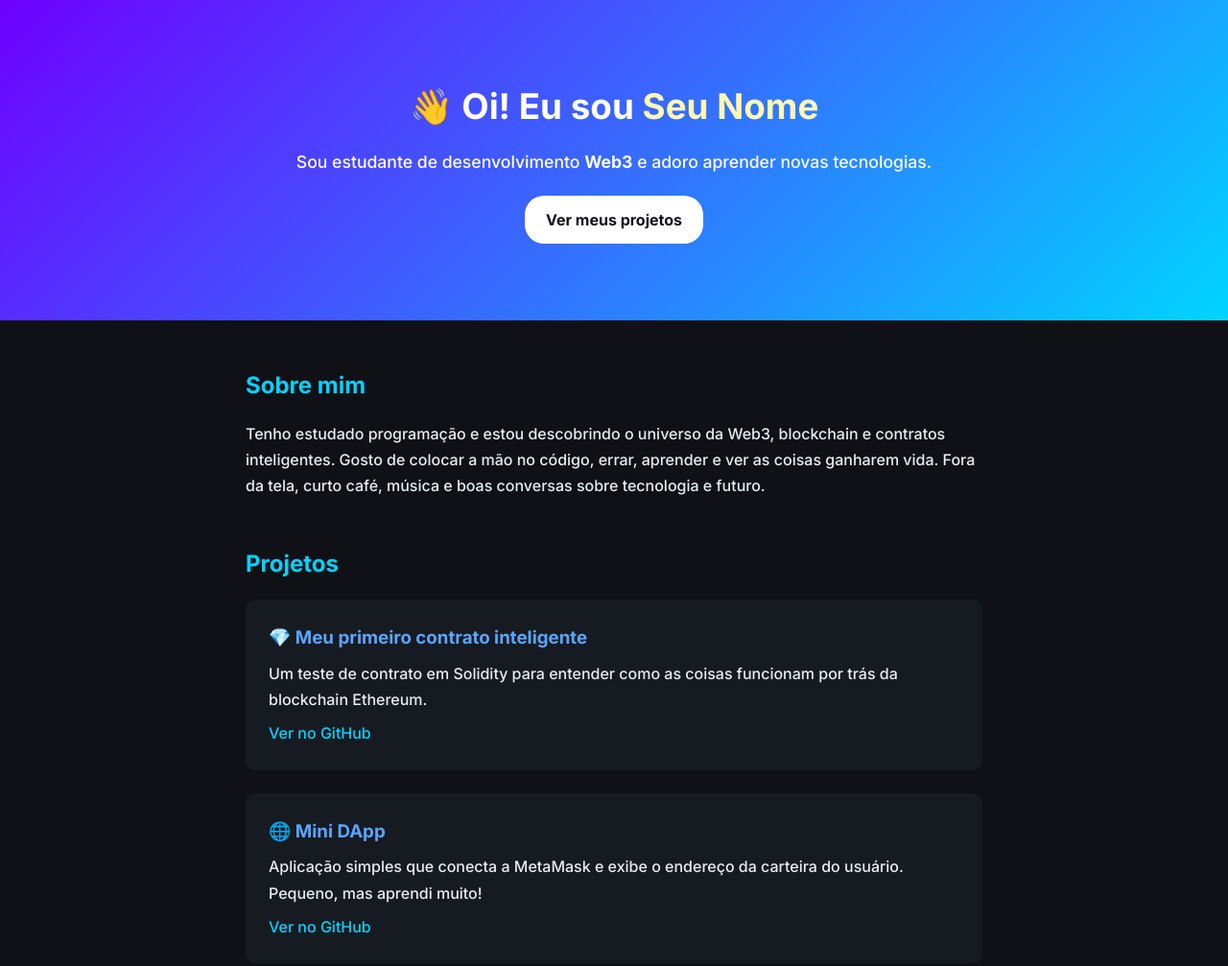
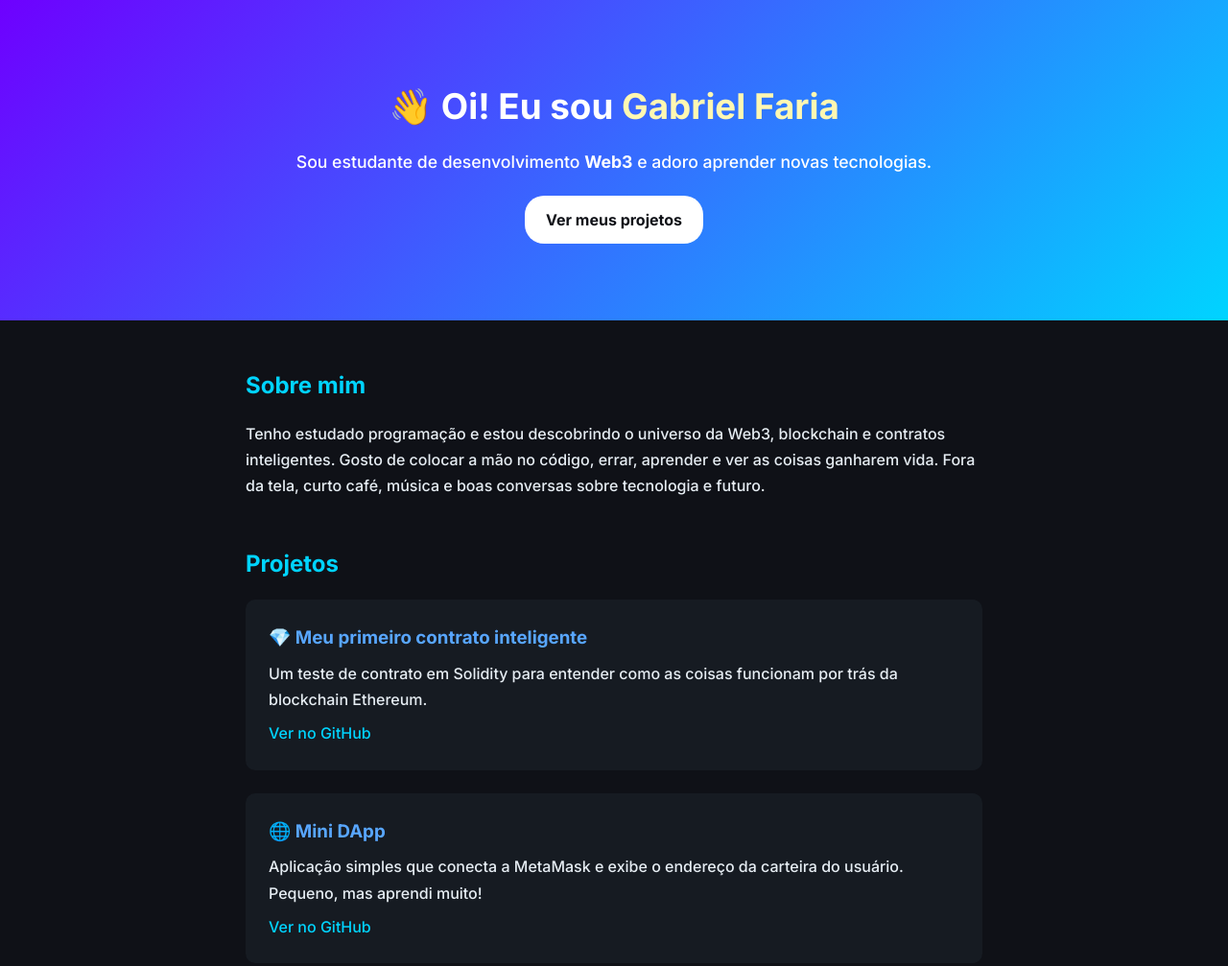
Before and after one commit to Mauconlore/Profile, a plain HTML site: page index.html in a window 1280 px wide. Shown: the top 1007 px of the page at 96% size. Drawn offline with Linux system fonts and the light colour scheme.

Commit message:
Update header to display name 'Gabriel Faria'

```diff
--- a/index.html
+++ b/index.html
@@ -8,7 +8,7 @@
 </head>
 <body>
   <header>
-    <h1>👋 Oi! Eu sou <span>Seu Nome</span></h1>
+    <h1>👋 Oi! Eu sou <span>Gabriel Faria</span></h1>
     <p>Sou estudante de desenvolvimento <strong>Web3</strong> e adoro aprender novas tecnologias.</p>
     <a href="#projetos" class="btn">Ver meus projetos</a>
   </header>
```
